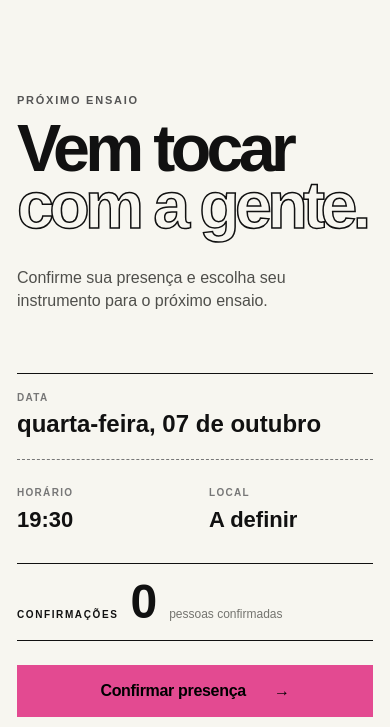
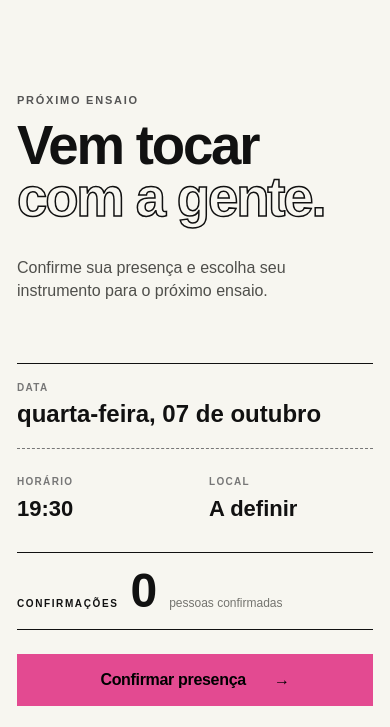
Before and after one commit to brubriele/hormonios-garoa, a website built with Vite: page index.html in a window 390 px wide. Shown: the part 74-801 px from the top of the page. Built offline with nearby package versions, Linux system fonts and the light colour scheme.

Commit message:
fix: ajusta line-height e clamp dos titulos para evitar sobreposição no mobile

```diff
--- a/styles.css
+++ b/styles.css
@@ -654,7 +654,10 @@ dialog::backdrop {
 
   .hero-copy h1,
   .section-head h2 {
-    font-size: clamp(54px, 17vw, 92px)
+     font-size: clamp(42px, 14vw, 68px);
+     /* Aumentamos ligeiramente de 0.86 para 0.95 para dar espaço vertical entre as linhas */
+     line-height: 0.95;
+     letter-spacing: -.04em;
   }
 
   .rehearsal-spec {
```
